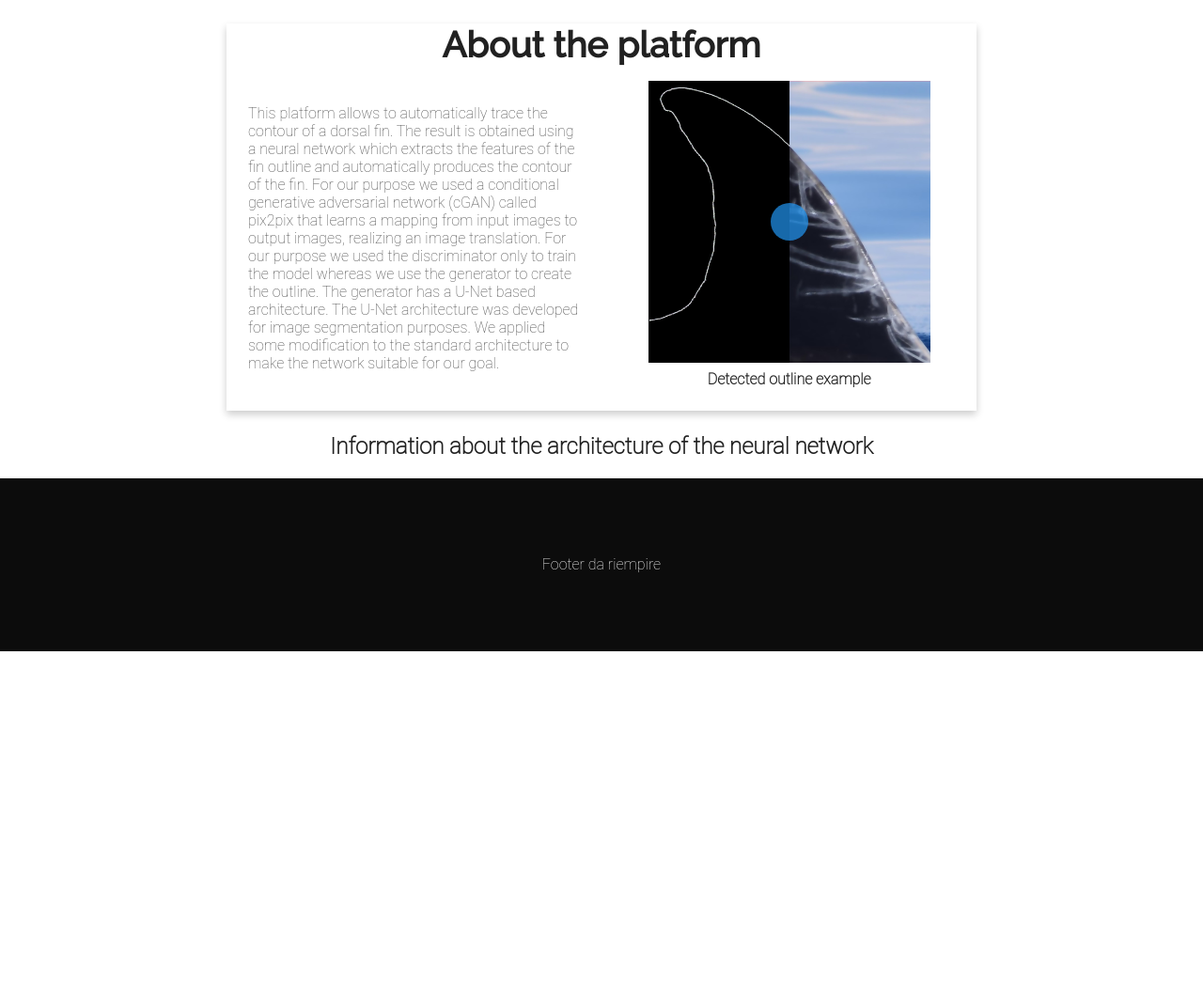
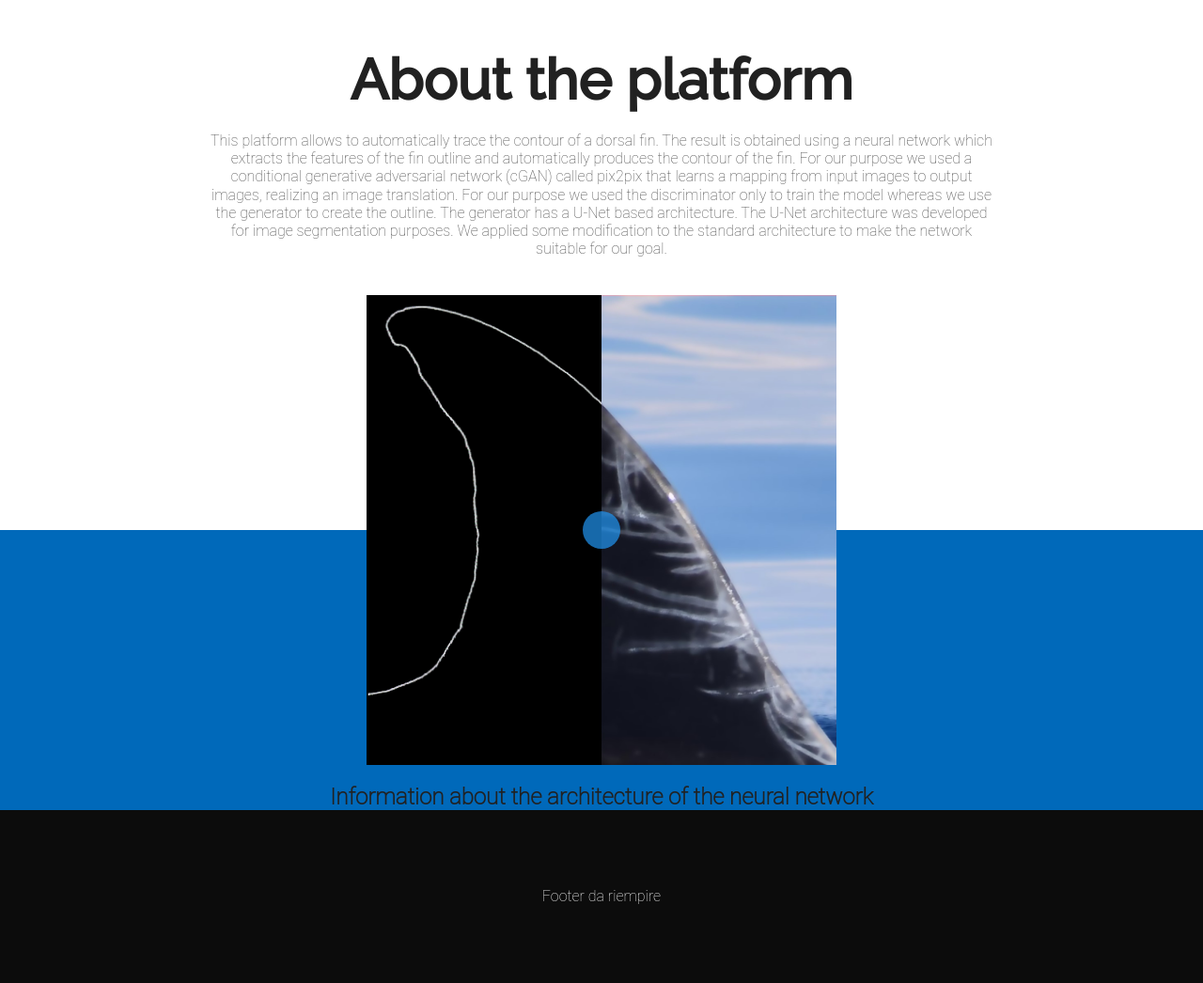
Before and after one commit to ApulianGCC/FinEdgeDetectionPlatform, a Flask app: page /info in a window 1280 px wide. Shown: the part 47-1093 px from the top of the page at 94% size. Before the commit the page ends 740 px from the top, so only its background shows below. Run offline with Flask 2, Linux system fonts and the light colour scheme.

Commit message:
fix pagina info

```diff
--- a/static/styles/main.css
+++ b/static/styles/main.css
@@ -199,8 +199,8 @@ body {
 .img-comp-container {
   position: relative;
   margin:auto;
-  width:300px !important;
-  height: 300px !important; /*should be the same height as the images*/
+  width: 500px !important;
+  height: 500px !important; /*should be the same height as the images*/
 }
 
 .img-comp-img {
@@ -267,5 +267,4 @@ section {
 }
 
 .content{
-    margin: 0% 2%
 }
--- a/templates/info.html
+++ b/templates/info.html
@@ -2,15 +2,10 @@
 
 {% block content %}
 
-    <div class="card-container">
-      <h2 class="title-text" style=" font-size: 38px; margin-top: 2%; margin-bottom:0">About the platform</h2>
-        <section>
-
-          <div style="  width: 100%; height: 100%; display:table-row;">
-              <div class="col-left">
-                 <div class="content">
-
-                          <p class="body-text" style="font-size: 16px; text-align:left; margin: 0">
+    <div style="width:100%">
+        <div style="width:65%; margin: auto; margin-bottom:290px">
+            <h2 class="title-text" style="margin-top: 50px; margin-bottom: 20px">About the platform</h2>
+            <p class="body-text" style="font-size: 16px; text-align:center; line-height: 1.2em">
                 This platform allows to automatically trace the contour of a dorsal fin.
                 The result is obtained using a neural network which extracts the features of the fin outline and automatically produces the contour of the fin.
                 For our purpose we used a conditional generative adversarial network (cGAN) called pix2pix that learns a mapping from input images to output images,
@@ -20,28 +15,17 @@
                 We applied some modification to the standard architecture to make the network suitable for our goal.
             </p>
         </div>
-              </div>
-              <div class="col-right">
-                  <div class="content">
-                    <div class="img-comp-container">
+        <div style="background-color: #0069BA; text-align:center; padding-top:180px">
+            <div class="img-comp-container" style="z-index: 999; margin-top:-430px">
                 <div class="img-comp-img">
-                            <img src="static/res/img-input-example.jpg" width="300" height="300">
+                    <img src="static/res/img-input-example.jpg" width="500" height="500">
                 </div>
                 <div class="img-comp-img img-comp-overlay">
-                            <img src="static/res/img-output-example.png" width="300" height="300">
+                    <img src="static/res/img-output-example.png" width="500" height="500">
                 </div>
             </div>
+            <h2 class="subtitle-text" style="margin-bottom:0px">Information about the architecture of the neural network </h2>
         </div>
-                  <h2 class="subtitle-text" style="margin: 8px 0; font-size: 16px">Detected outline example</h2>
-              </div>
-
-          </div>
-        </section>
-
-    </div>
-
-    <div style=" padding:0px 8px; text-align:center; margin-left:auto; margin-right:auto">
-        <h2 class="subtitle-text">Information about the architecture of the neural network </h2>
     </div>
 
 
```
Lines whose indentation alone changed are shown as unchanged.
